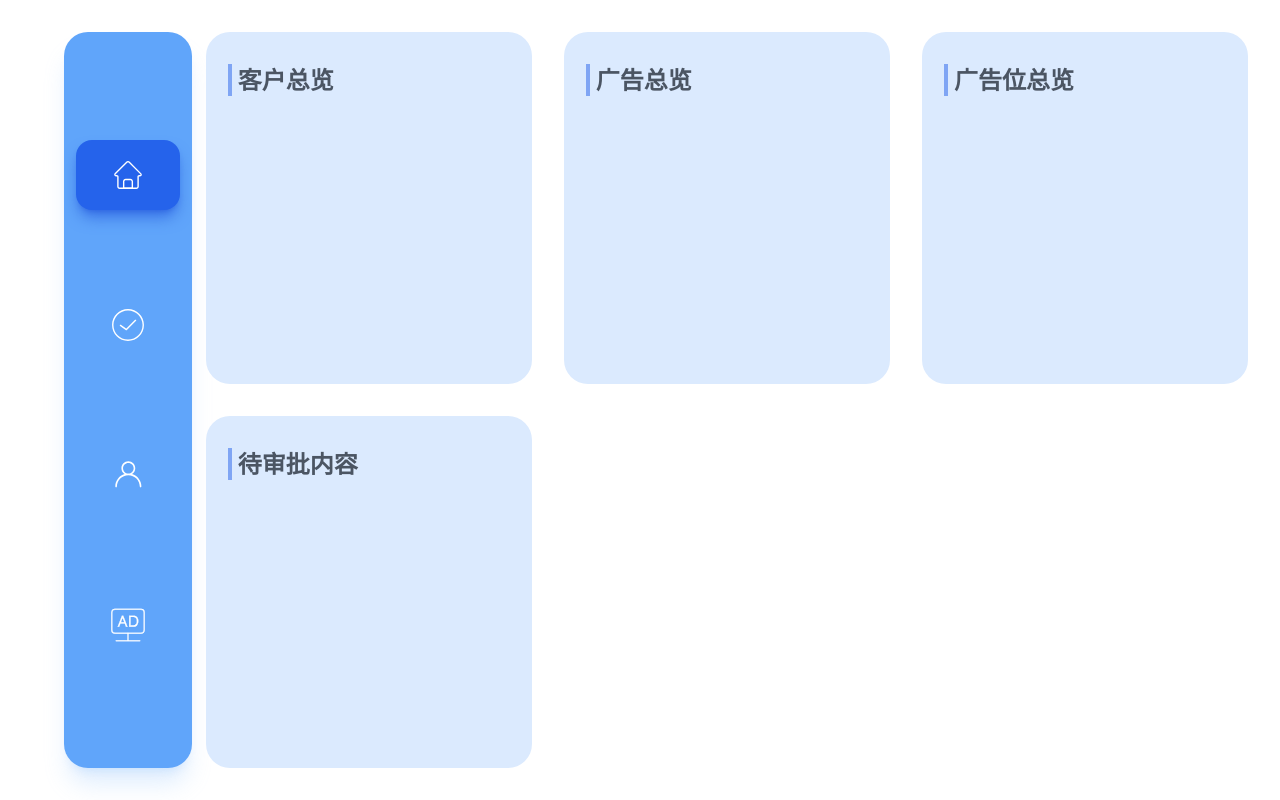
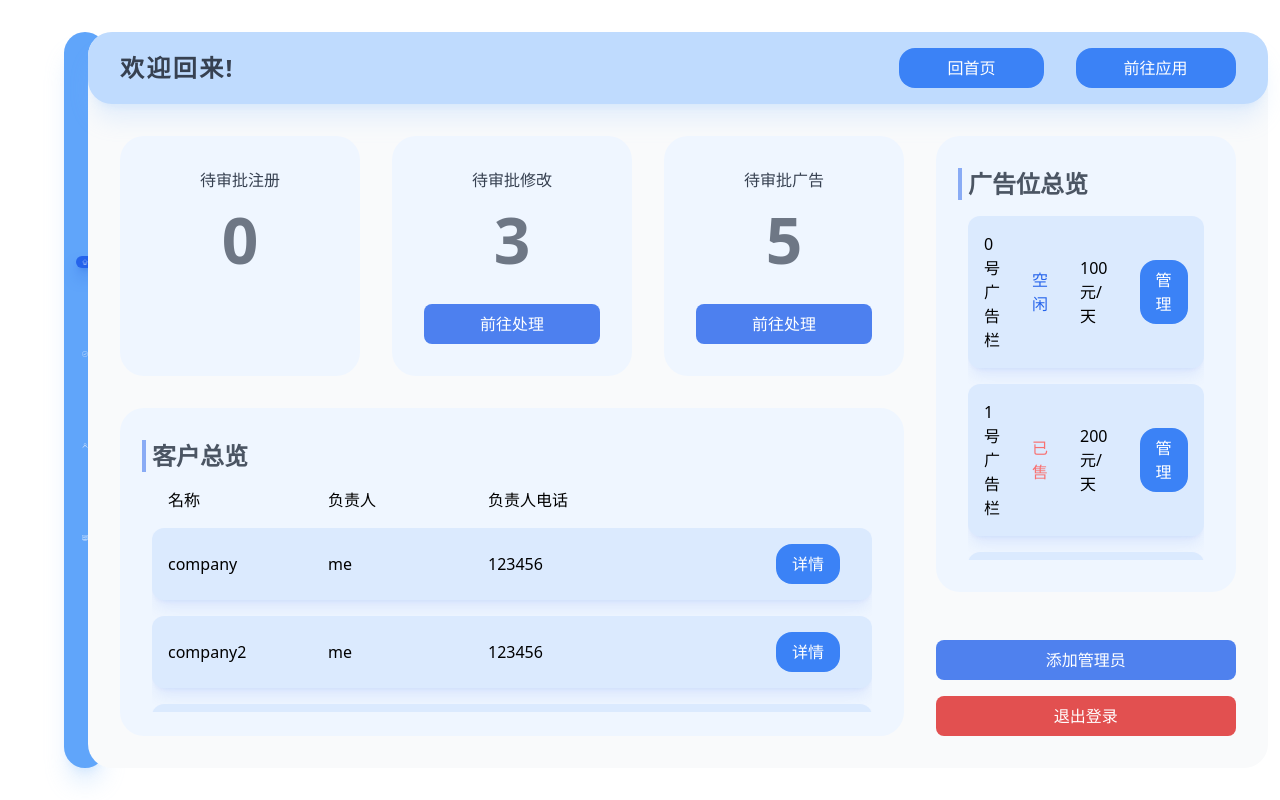
Before and after one commit to HUST-SE-LY/Advertising-Management-System, a React (Vite) app in the folder front-end/: page /back-stage/home in a window 1280 px wide. Built offline with nearby package versions, Linux system fonts and the light colour scheme.

Commit message:
update: home page in back-stage

```diff
--- a/front-end/src/components/backStage/company/companyDetail/basicInfo.jsx
+++ b/front-end/src/components/backStage/company/companyDetail/basicInfo.jsx
@@ -1,10 +1,10 @@
 function BasicInfo(props) {
   return (
-    <div className="bg-gray-100 rounded-xl p-[1rem] h-full flex flex-col animate-listItemIn">
+    <div className="bg-gray-100 rounded-xl p-[2rem] h-full animate-listItemIn">
       <p className="ml-[1rem] text-2xl font-bold tracking-wide relative before:absolute before:left-[-10px] before:w-[5px] before:h-full before:top-0 before:bg-blue-400">
         基本信息
       </p>
-      <div className="h-full text-lg mt-[1rem] overflow-y-auto ">
+      <div className="h-[calc(100%_-_3rem)] text-lg mt-[1rem] overflow-y-auto ">
         <div className="ml-[1rem] relative before:absolute before:left-[-10px] before:w-[2px] before:h-full before:top-0 before:bg-blue-300 before:z-10">
           <div className="my-[0.5rem] flex">
             <p className="w-[10rem]">公司名称：</p>
--- a/front-end/src/components/backStage/home/ads.jsx
+++ /dev/null
@@ -1,9 +0,0 @@
-import Title from "../title"
-
-function Ads() {
-  return (<div className="bg-blue-100 rounded-3xl p-[2rem]">
-  <Title title={"广告总览"}></Title>
-</div>)
-}
-
-export default Ads
--- a/front-end/src/components/backStage/home/adsForSale.jsx
+++ b/front-end/src/components/backStage/home/adsForSale.jsx
@@ -1,11 +1,50 @@
+import { useState } from "react";
 import Title from "../title";
 
 function AdsForSale() {
+  const [list, setList] = useState([{
+    id: 0,
+    state: 'free',
+    price: '100',
+  },{
+    id: 1,
+    state: 'saled',
+    price: '200',
+  },{
+    id: 2,
+    state: 'saled',
+    price: '200',
+  },{
+    id: 3,
+    state: 'saled',
+    price: '200',
+  },{
+    id: 4,
+    state: 'saled',
+    price: '200',
+  }])
+
+
   return (
-    <div className="bg-blue-100 rounded-3xl p-[2rem]">
+    <div className="bg-blue-50 w-full row-span-2 rounded-3xl p-[2rem] animate-floatin">
       <Title title={"广告位总览"}></Title>
+      <div className="flex flex-col gap-[1rem] mt-[1rem] h-[calc(100%_-_3rem)] overflow-y-auto">
+        {
+        list.map((info) => <SingleAds key={info.id} info={info}></SingleAds> )
+      }
+      </div>
+
     </div>
   );
 }
 
+function SingleAds(props) {
+  return <div className="bg-blue-100 w-full flex gap-[2rem] p-[1rem] rounded-xl items-center animate-listItemIn shadow-lg shadow-blue-600/10">
+    <p>{props.info.id}号广告栏</p>
+    <p className={`${props.info.state === 'free'?'text-blue-600':'text-red-400'}`}>{props.info.state === 'free'?"空闲":'已售'}</p>
+    <p>{props.info.price}元/天</p>
+    <button className="px-[1rem] py-[0.5rem] bg-blue-500 text-white rounded-2xl transition-all hover:bg-blue-600 hover:shadow-lg hover:shadow-blue-600/20 ml-[auto]">管理</button>
+  </div>
+}
+
 export default AdsForSale;
--- a/front-end/src/components/backStage/home/companyList.jsx
+++ b/front-end/src/components/backStage/home/companyList.jsx
@@ -1,9 +1,101 @@
+import { useState } from "react";
 import Title from "../title";
 
 function CompanyList() {
-  return <div className="bg-blue-100 rounded-3xl p-[2rem]">
-    <Title title={"客户总览"}></Title>
-  </div>;
+  const [list, setList] = useState([
+    {
+      account: "1",
+      name: "company",
+      address: "china",
+      managerName: "me",
+      managerTel: "123456",
+      businessLicenseNumber: "1111111111",
+    },
+    {
+      account: "2",
+      name: "company2",
+      address: "china",
+      managerName: "me",
+      managerTel: "123456",
+      businessLicenseNumber: "1111111111",
+    },
+    {
+      account: "3",
+      name: "company3",
+      address: "china",
+      managerName: "me",
+      managerTel: "123456",
+      businessLicenseNumber: "1111111111",
+    },
+    {
+      account: "4",
+      name: "company4",
+      address: "china",
+      managerName: "me",
+      managerTel: "123456",
+      businessLicenseNumber: "1111111111",
+    },
+    {
+      account: "5",
+      name: "company4",
+      address: "china",
+      managerName: "me",
+      managerTel: "123456",
+      businessLicenseNumber: "1111111111",
+    },
+    {
+      account: "6",
+      name: "company4",
+      address: "china",
+      managerName: "me",
+      managerTel: "123456",
+      businessLicenseNumber: "1111111111",
+    },
+    {
+      account: "7",
+      name: "company4",
+      address: "china",
+      managerName: "me",
+      managerTel: "123456",
+      businessLicenseNumber: "1111111111",
+    },
+    {
+      account: "8",
+      name: "company4",
+      address: "china",
+      managerName: "me",
+      managerTel: "123456",
+      businessLicenseNumber: "1111111111",
+    },
+  ]);
+  return (
+    <div className="bg-blue-50 rounded-3xl h-full row-span-2 col-span-3 p-[2rem] animate-floatin">
+      <Title title={"客户总览"}></Title>
+      <div>
+        <div className="flex p-[1rem]">
+          <p className="w-[10rem]">名称</p>
+          <p className="w-[10rem]">负责人</p>
+          <p>负责人电话</p>
+        </div>
+      </div>
+      <div className="flex flex-col gap-[1rem] h-[calc(100%_-_5rem)] overflow-y-auto">
+        {list.map((info) => (
+          <SingleCompany key={info.account} info={info}></SingleCompany>
+        ))}
+      </div>
+    </div>
+  );
+}
+
+function SingleCompany(props) {
+  return (
+    <div className="flex bg-blue-100 rounded-xl items-center p-[1rem] pr-[2rem] shadow-lg shadow-blue-600/10">
+      <p className="w-[10rem]">{props.info.name}</p>
+      <p className="w-[10rem]">{props.info.managerName}</p>
+      <p>{props.info.managerTel}</p>
+      <button className="px-[1rem] py-[0.5rem] rounded-2xl bg-blue-500 text-white hover:shadow-lg hover:shadow-blue-600/20 hover:bg-blue-600 transition-all ml-[auto]">详情</button>
+    </div>
+  );
 }
 
 export default CompanyList;
--- a/front-end/src/components/backStage/home/judge.jsx
+++ b/front-end/src/components/backStage/home/judge.jsx
@@ -1,9 +1,17 @@
 import Title from "../title";
+import LongButton from "../../longButton";
+import { useNavigate } from "react-router-dom";
+function Judge(props) {
 
-function Judge() {
+  const navigate = useNavigate()
   return (
-    <div className="bg-blue-100 rounded-3xl p-[2rem]">
-      <Title title={"待审批内容"}></Title>
+    <div className="bg-blue-50 rounded-3xl p-[2rem] w-[15rem] h-[15rem] animate-floatin">
+      <p className="text-center text-gray-700">{props.title}</p>
+      <p className="text-[4rem] text-center font-bold text-gray-700/70">{props.num}</p>
+      {
+        parseInt(props.num)?<LongButton content="前往处理" handle={() => {navigate("/back-stage/judge")}}></LongButton>:null
+      }
+
     </div>
   );
 }
--- a/front-end/src/components/backStage/judge/judgeAd/AdInfo.jsx
+++ b/front-end/src/components/backStage/judge/judgeAd/AdInfo.jsx
@@ -3,7 +3,7 @@ import LongButton from "../../../longButton";
 function AdInfo(props) {
   return (
     <div
-      className="fixed top-0 left-0 w-screen h-screen bg-gray-300/40 z-30 cursor-pointer flex justify-center items-center"
+      className=" animate-fadein fixed top-0 left-0 w-screen h-screen bg-gray-300/40 z-30 cursor-pointer flex justify-center items-center"
       onClick={props.close}
     >
       <div
--- a/front-end/src/components/backStage/judge/judgeInfoChange/ChangedInfoDetail.jsx
+++ b/front-end/src/components/backStage/judge/judgeInfoChange/ChangedInfoDetail.jsx
@@ -3,7 +3,7 @@ import LongButton from "../../../longButton";
 function ChangedInfoDetail(props) {
   return (
     <div
-      className="fixed top-0 left-0 w-screen h-screen bg-gray-300/40 z-30 cursor-pointer flex justify-center items-center"
+      className="animate-fadein fixed top-0 left-0 w-screen h-screen bg-gray-300/40 z-30 cursor-pointer flex justify-center items-center"
       onClick={props.close}
     >
       <div
--- a/front-end/src/components/backStage/judge/judgeSignup/signupInfo.jsx
+++ b/front-end/src/components/backStage/judge/judgeSignup/signupInfo.jsx
@@ -3,7 +3,7 @@ import LongButton from "../../../longButton";
 function SignupInfo(props) {
   return (
     <div
-      className="fixed top-0 left-0 w-screen h-screen bg-gray-300/40 z-30 cursor-pointer flex justify-center items-center"
+      className="animate-fadein fixed top-0 left-0 w-screen h-screen bg-gray-300/40 z-30 cursor-pointer flex justify-center items-center"
       onClick={props.close}
     >
       <div
--- a/front-end/src/pages/backStage/company.jsx
+++ b/front-end/src/pages/backStage/company.jsx
@@ -36,14 +36,14 @@ function BackStageCompany() {
       businessLicenseNumber: "1111111111",
     },{
       account: "5",
-      name: "D",
+      name: "E",
       address: "china",
       managerName: "me",
       managerTel: "123456",
       businessLicenseNumber: "1111111111",
     },{
       account: "6",
-      name: "D",
+      name: "E",
       address: "china",
       managerName: "me",
       managerTel: "123456",
--- a/front-end/src/pages/backStage/home.jsx
+++ b/front-end/src/pages/backStage/home.jsx
@@ -1,13 +1,36 @@
 import CompanyList from "../../components/backStage/home/companyList"
-import Ads from "../../components/backStage/home/ads"
 import AdsForSale from "../../components/backStage/home/adsForSale"
 import Judge from "../../components/backStage/home/judge"
+import LongButton from "../../components/longButton"
+import { Link } from "react-router-dom"
 function BackStageHome() {
-  return <div className="grid grid-cols-3 gap-[2rem]">
-    <CompanyList></CompanyList>
-    <Ads></Ads>
-    <AdsForSale></AdsForSale>
-    <Judge></Judge>
+
+
+  return <div className="bg-gray-50 h-[calc(100vh_-_4rem)] rounded-3xl">
+    <div className="w-full h-fit px-[2rem] py-[1rem] flex gap-[2rem] bg-blue-200 rounded-3xl shadow-xl shadow-blue-300/20 items-center">
+      <p className="text-2xl font-bold tracking-widest text-gray-700 ">欢迎回来!</p>
+      <div className="ml-[auto] flex gap-[2rem]">
+        <Link to="/">
+          <button className="bg-blue-500 px-[3rem] py-[0.5rem] rounded-2xl text-white transition-all hover:shadow-lg hover:shadow-blue-600/30 hover:bg-blue-600">回首页</button>
+        </Link>
+        <Link to="/app">
+          <button className="bg-blue-500 px-[3rem] py-[0.5rem] rounded-2xl text-white transition-all hover:shadow-lg hover:shadow-blue-600/30 hover:bg-blue-600">前往应用</button>
+        </Link>
+      </div>
+    </div>
+
+    <div className="grid h-[calc(100%_-_4.5rem)] grid-cols-[15rem_15rem_15rem_1fr] grid-rows-[15rem_3fr_1fr] gap-[2rem] p-[2rem] ">
+      <Judge title="待审批注册" num="0"></Judge>
+      <Judge title="待审批修改" num="3"></Judge>
+      <Judge title="待审批广告" num="5"></Judge>
+      <AdsForSale></AdsForSale>
+      <CompanyList></CompanyList>
+      <div>
+      <LongButton content="添加管理员"></LongButton>
+        <LongButton content="退出登录" color="red"></LongButton>
+      </div>
+
+    </div>
   </div>
 }
 
--- a/front-end/tailwind.config.js
+++ b/front-end/tailwind.config.js
@@ -47,13 +47,22 @@ export default {
             opacity: 1,
             scale: '1',
           }
+        },
+        fadein: {
+          '0%': {
+            opacity: 0,
+          },
+          '100%': {
+            opacity: 1,
+          }
         }
       },
       animation: {
         shine: 'shine 2s infinite linear',
         floatin: 'floatin 0.5s forwards',
         float: 'float 10s infinite',
-        listItemIn: 'listItemIn 0.5s ease-out forwards'
+        listItemIn: 'listItemIn 0.3s ease-out forwards',
+        fadein: 'fadein 0.3s ease-out forwards'
       },
       boxShadow: {
         'home': '0px 0 500px rgba(0,0,0,0.1)'
```
